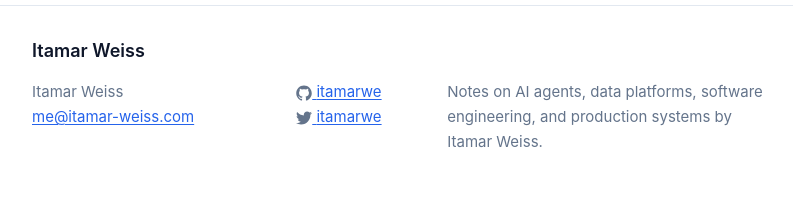
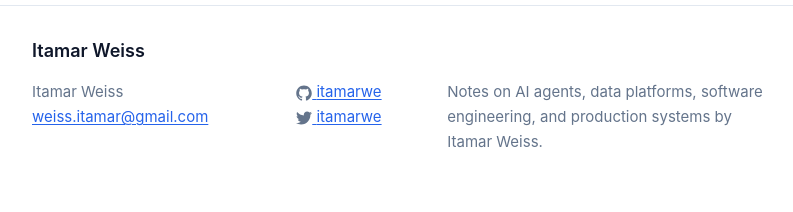
Before and after one commit to itamarwe/itamarwe.github.io, a Jekyll site: the page built from index.html, in a window 1280 px wide. Shown: the part 1798-2010 px from the top of the page, without its empty margins (238-1031 px from the left). Built offline with Jekyll 4.4.1, drawn with Linux system fonts in a browser that asks for light colours.

Commit message:
Update site contact email.
Use the current Gmail address in the Jekyll site configuration so generated pages show the right contact address.

```diff
--- a/_config.yml
+++ b/_config.yml
@@ -7,7 +7,7 @@
 
 # Site settings
 title: Itamar Weiss
-email: me@itamar-weiss.com
+email: weiss.itamar@gmail.com
 description: > # this means to ignore newlines until "baseurl:"
   Notes on AI agents, data platforms, software engineering, and production systems by Itamar Weiss.
 baseurl: "" # the subpath of your site, e.g. /blog
```
